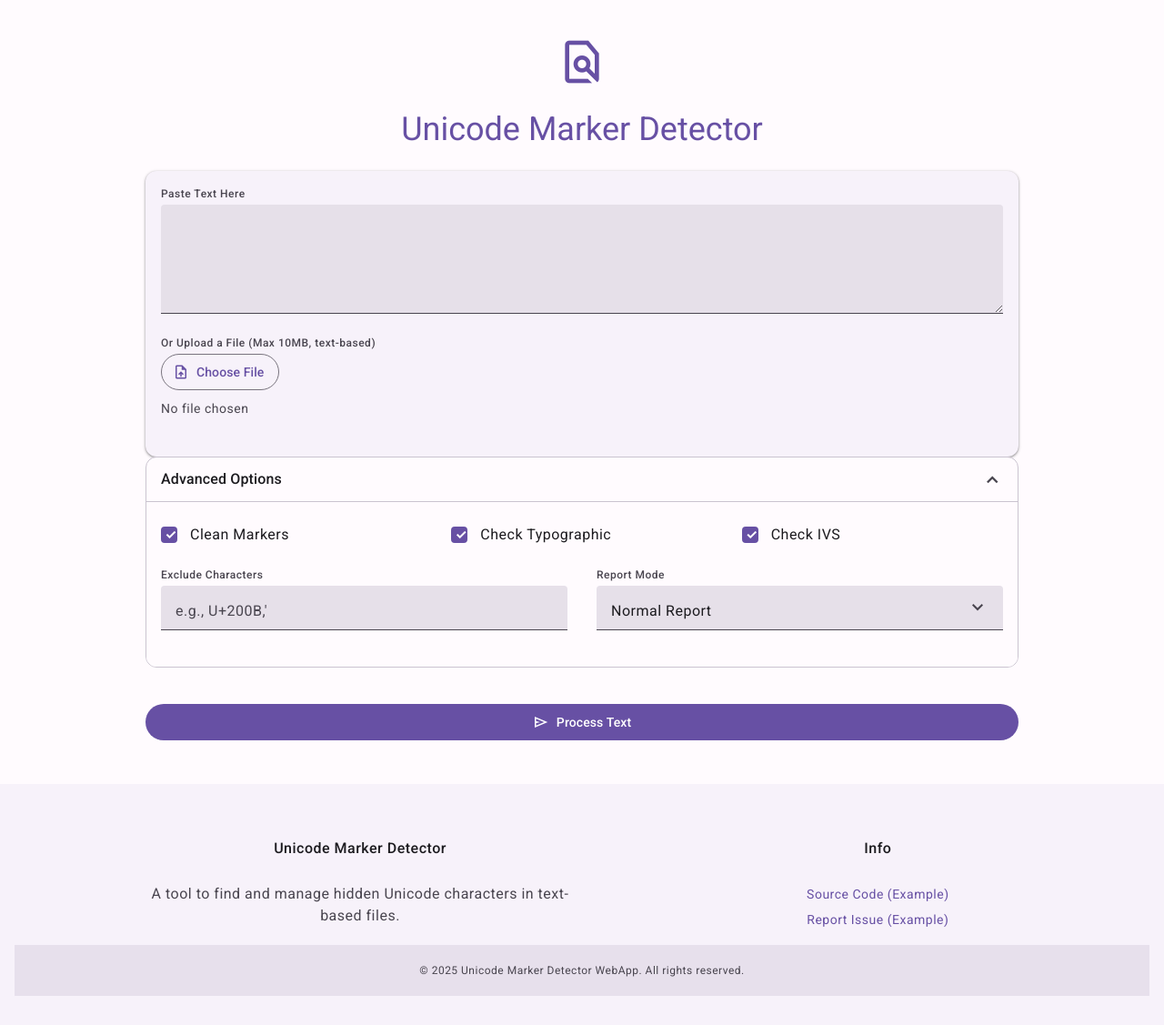
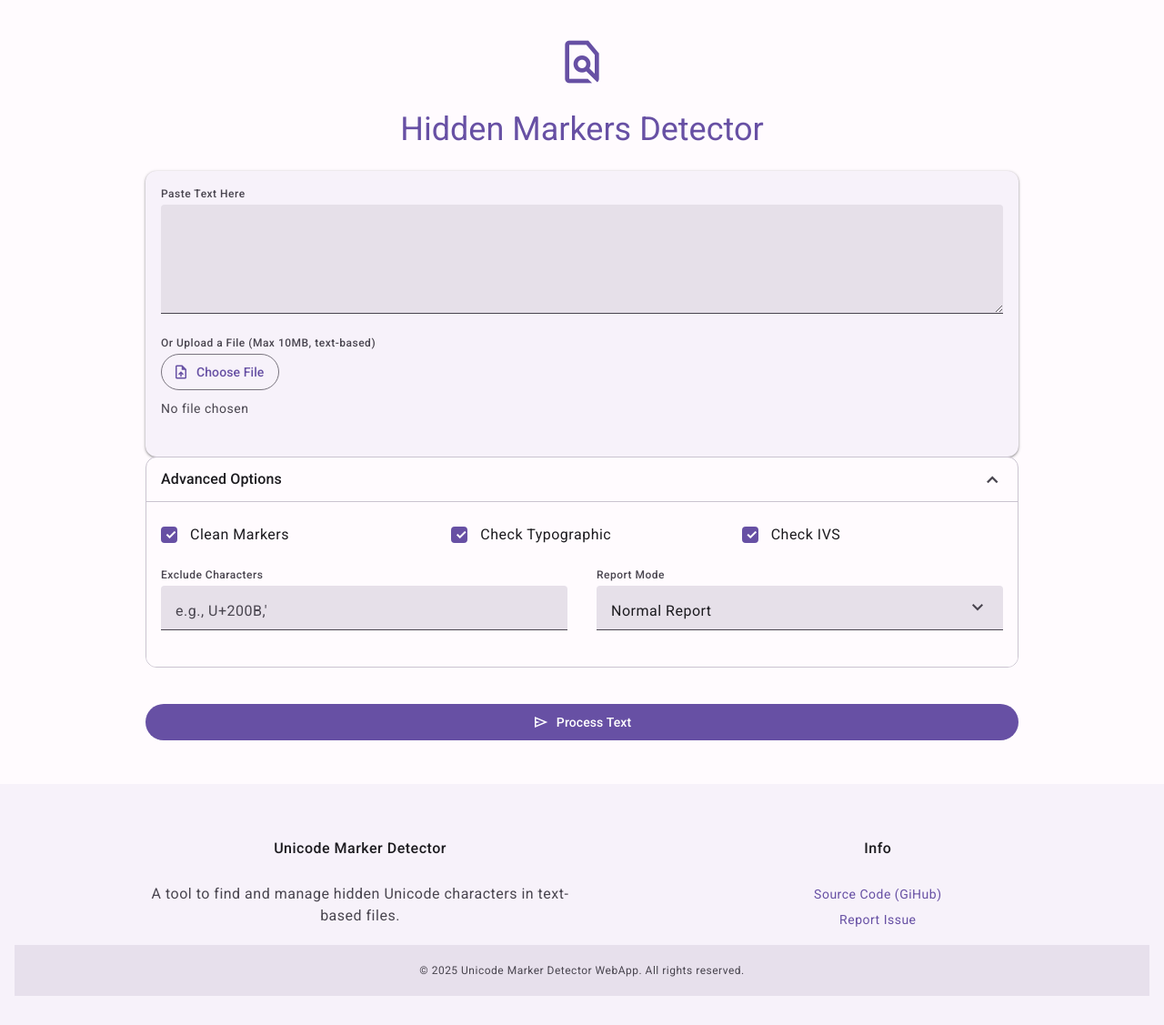
Before and after one commit to juriku/hidden-characters-detector, a Flask app: page / in a window 1280 px wide. Shown: the whole page at 91% size. Run offline with Flask 3, Linux system fonts and the light colour scheme.

Commit message:
add website code

```diff
--- a/web/templates/index.html
+++ b/web/templates/index.html
@@ -3,7 +3,7 @@
 <head>
     <meta charset="UTF-8">
     <meta name="viewport" content="width=device-width, initial-scale=1.0">
-    <title>Unicode Marker Detector - Material Design 3</title>
+    <title>Hidden Markers Detector - Material Design 3</title>
 
     <link rel="preconnect" href="https://fonts.googleapis.com">
     <link rel="preconnect" href="https://fonts.gstatic.com" crossorigin>
@@ -598,7 +598,7 @@
         <div class="container">
             <div class="center-align" style="margin-top: 24px; margin-bottom: 16px;">
                  <span class="material-symbols-outlined" style="font-size: 3.5rem; color: var(--md-sys-color-primary);">find_in_page</span>
-                <h1>Unicode Marker Detector</h1>
+                <h1>Hidden Markers Detector</h1>
             </div>
 
             {% if error_message %}
@@ -740,8 +740,8 @@
                 <div class="col l4 offset-l2 s12 left-align">
                     <h5>Info</h5>
                     <ul>
-                        <li><a href="https://github.com" target="_blank" rel="noopener noreferrer">Source Code (Example)</a></li>
-                        <li><a href="#!">Report Issue (Example)</a></li>
+                        <li><a href="https://github.com/juriku/hidden-characters-detector" target="_blank" rel="noopener noreferrer">Source Code (GiHub)</a></li>
+                        <li><a href="https://github.com/juriku/hidden-characters-detector/issues" target="_blank" rel="noopener noreferrer">Report Issue</a></li>
                     </ul>
                 </div>
             </div>
```
